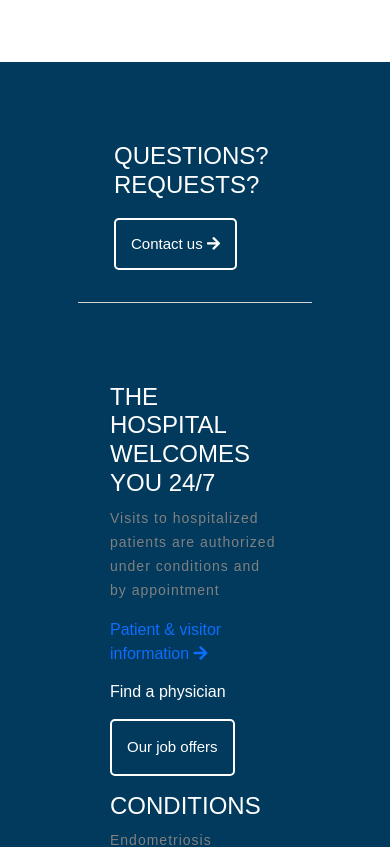
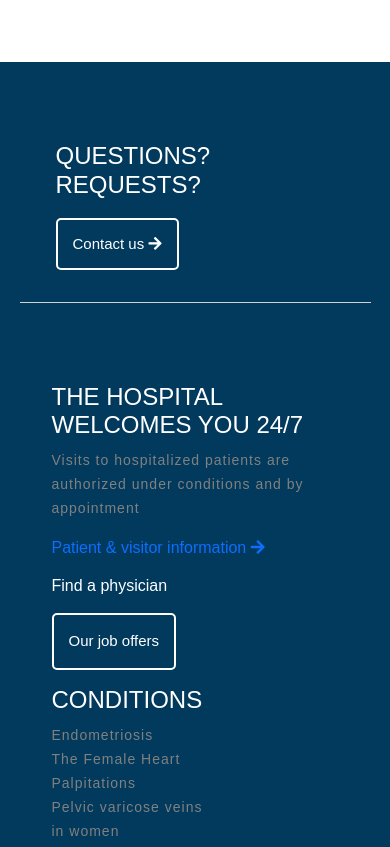
Before and after one commit to omarali18/specialized-hospitals, a React (Create React App) app: page / in a window 390 px wide. Shown: the part 6583-7430 px from the top of the page. Built offline with nearby package versions, Linux system fonts and the light colour scheme; no server answers.

Commit message:
foore component edit

```diff
--- a/src/components/Footer/Footer.css
+++ b/src/components/Footer/Footer.css
@@ -67,3 +67,8 @@
     color: gray;
     padding: 20px;
 }
+@media only screen and (max-width:540px) {
+    .footer-deatel, .footer-qsn{
+        width:90% ;
+    }
+}
--- a/src/components/Home/Home.css
+++ b/src/components/Home/Home.css
@@ -4,3 +4,12 @@
     background-color: lightgray;
     padding-top: 60px;
 }
+.card-sizeing{
+    width: 75%;
+}
+@media only screen and (max-width:540px) {
+    .card-sizeing{
+        width: 98%;
+    }
+
+}
--- a/src/components/Home/Home.js
+++ b/src/components/Home/Home.js
@@ -16,7 +16,7 @@ const Home = () => {
             <Banner />
             <Covid />
             <div className="card-container">
-                <div className="row row-cols-1 row-cols-sm-2 row-cols-md-3 w-75 mx-auto">
+                <div className="row row-cols-1 row-cols-sm-2 row-cols-md-3 mx-auto card-sizeing">
                     {
                         services.map(service => <Services
                             key={service.id}
```
